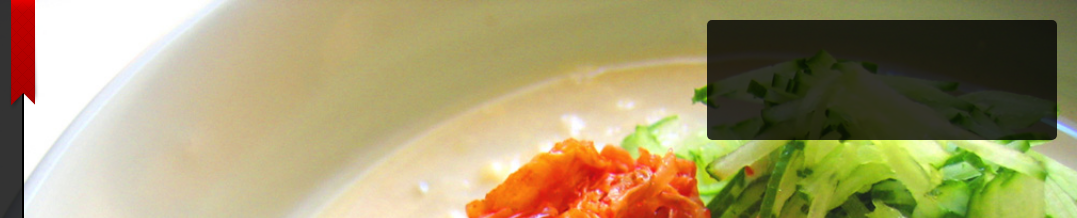
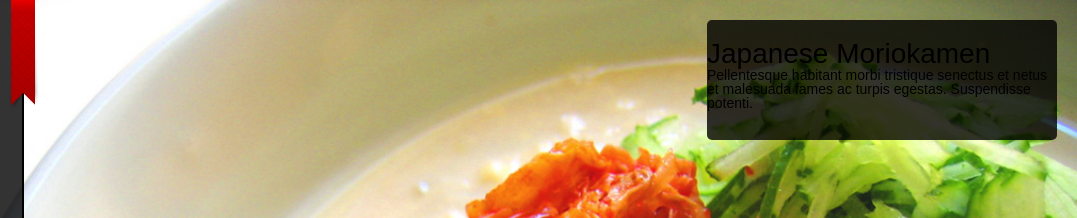
Before and after one commit to 1Tuts/happyfood-ciw31-project, a plain HTML site: page index.html in a window 1280 px wide. Shown: the top 218 px of the page, 203-1280 px from the left. Drawn offline with Linux system fonts and the light colour scheme.

Commit message:
Add Text

```diff
--- a/index.html
+++ b/index.html
@@ -63,7 +63,10 @@
 				<a href="#"><img src="images/icon/yahoo.png" alt="yahoo"></a>
 			</div>
 		</div>
-		<div class="text"></div>
+		<div class="text">
+			<h3 class="f14 mt2">Japanese Moriokamen</h3>
+			<p class="f7">Pellentesque habitant morbi tristique senectus et netus et malesuada fames ac turpis egestas. Suspendisse potenti.</p>
+		</div>
 	</div>
 </body>
 </html>
```
